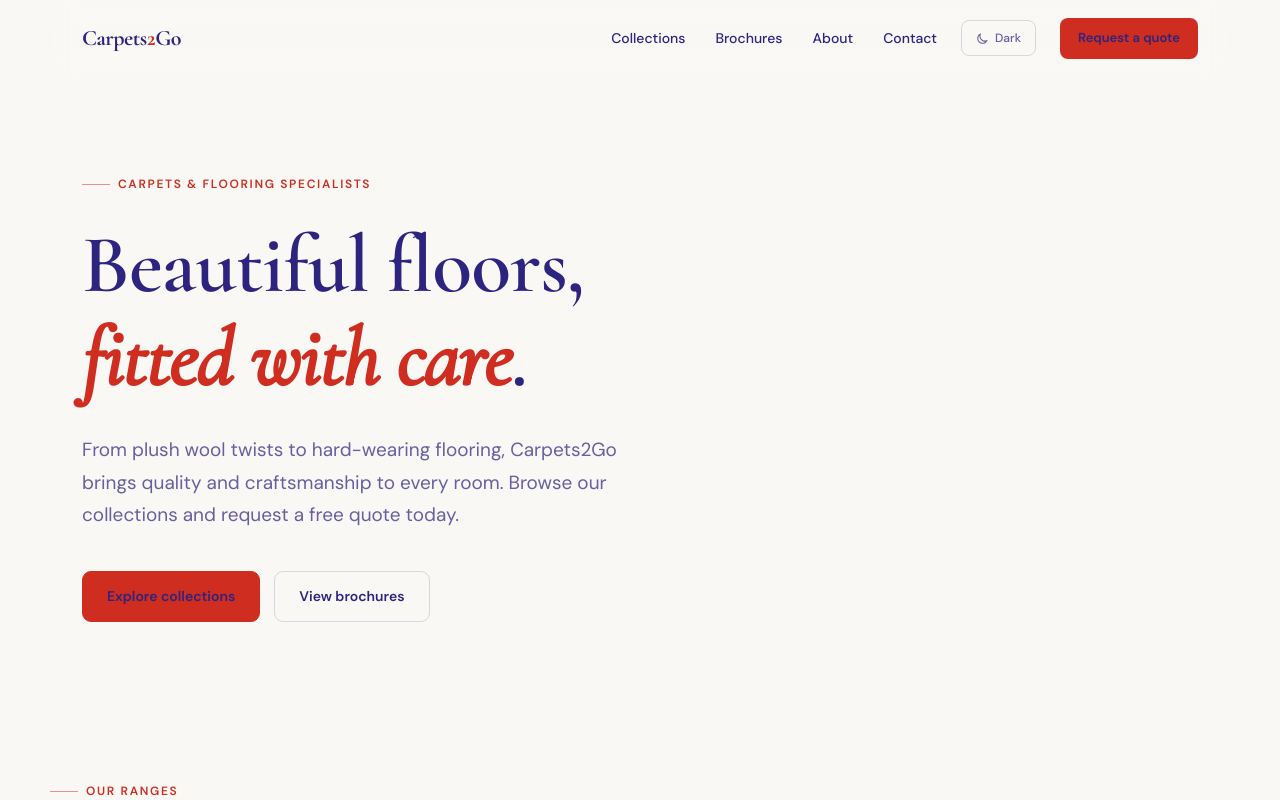
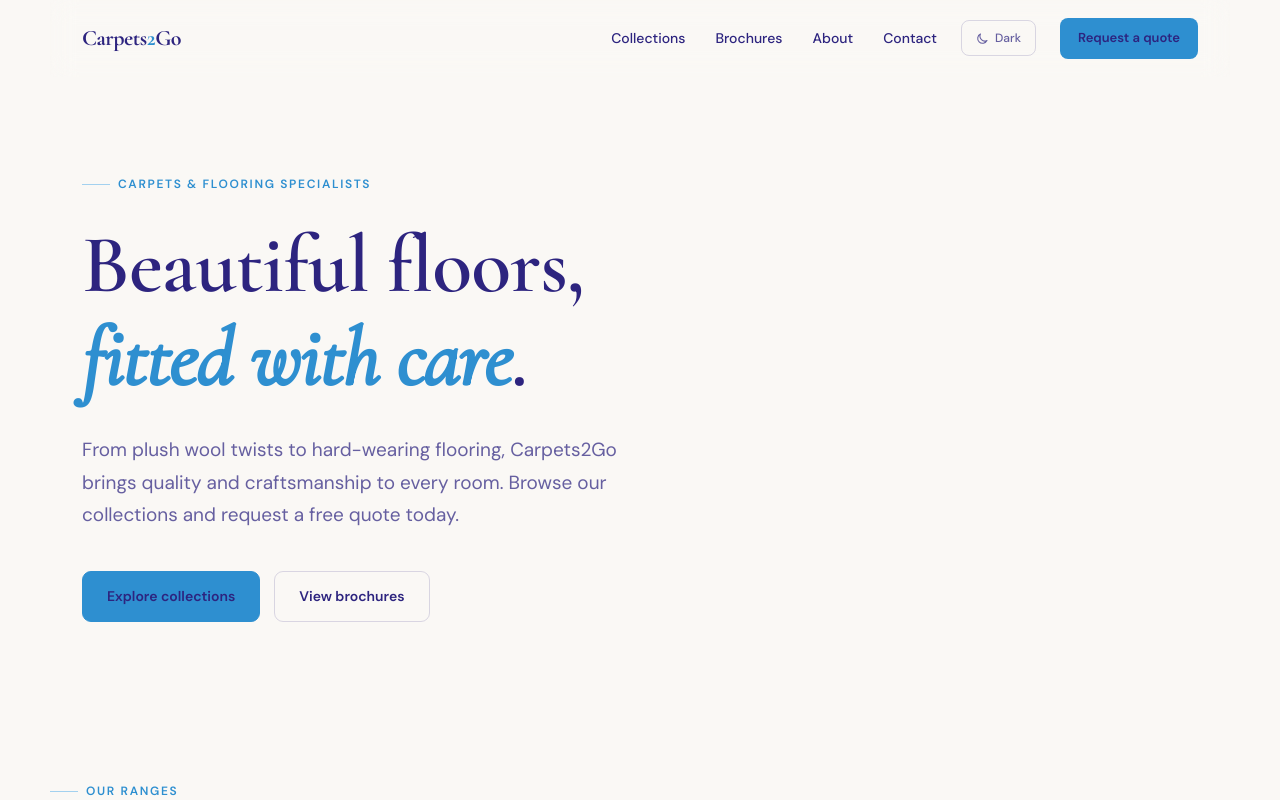
Before and after one commit to aakilmohmed-dotcom/carpets2go, a Next.js app: page / in a window 1280 px wide. Shown: the top 800 px of the page. Built offline with nearby package versions, Linux system fonts and the light colour scheme.

Commit message:
Light blue #4EACEA now primary brand colour

```diff
--- a/app/site.css
+++ b/app/site.css
@@ -12,8 +12,8 @@
   --c-navy: #2D247F;
   --c-blue: #4EACEA;
   --c-red: #CE2D20;
-  --c-red-soft: rgba(206,45,32,0.08);
-  --c-red-border: rgba(206,45,32,0.22);
+  --c-red-soft: rgba(78,172,234,0.10);
+  --c-red-border: rgba(78,172,234,0.28);
 }
 
 /* ── LIGHT (default) ── */
@@ -27,8 +27,9 @@
   --text-1: #2D247F;
   --text-2: rgba(45,36,127,0.72);
   --text-3: rgba(45,36,127,0.50);
-  --accent: #CE2D20;
-  --accent-text: #CE2D20;
+  --accent: #4EACEA;
+  --accent-deep: #2E8FD0;
+  --accent-text: #2E8FD0;
 }
 
 /* ── DARK ── */
@@ -42,8 +43,9 @@
   --text-1: #F2F2F8;
   --text-2: rgba(242,242,248,0.74);
   --text-3: rgba(242,242,248,0.50);
-  --accent: #E8554A;
-  --accent-text: #F07268;
+  --accent: #4EACEA;
+  --accent-deep: #4EACEA;
+  --accent-text: #6FBEF0;
 }
 
 * { box-sizing: border-box; margin: 0; padding: 0; }
@@ -103,7 +105,7 @@ html { scroll-behavior: smooth; }
 
 .c-nav-cta {
   display: inline-flex; align-items: center; gap: 6px;
-  background: var(--accent); color: #fff;
+  background: var(--accent-deep); color: #fff;
   font-size: 13px; font-weight: 600;
   padding: 10px 18px; border-radius: 8px;
   transition: opacity 150ms, transform 150ms; flex-shrink: 0;
@@ -137,7 +139,7 @@ html { scroll-behavior: smooth; }
   border-radius: 9px; cursor: pointer; transition: all 160ms;
   font-family: var(--c-sans);
 }
-.c-btn-primary { background: var(--accent); color: #fff; border: 1px solid var(--accent); }
+.c-btn-primary { background: var(--accent-deep); color: #fff; border: 1px solid var(--accent-deep); }
 .c-btn-primary:hover { opacity: 0.92; transform: translateY(-1px); }
 .c-btn-ghost { background: transparent; color: var(--text-1); border: 1px solid var(--border-2); }
 .c-btn-ghost:hover { border-color: var(--accent); color: var(--accent-text); }
```
Also changed, not shown: public/favicon.svg.
